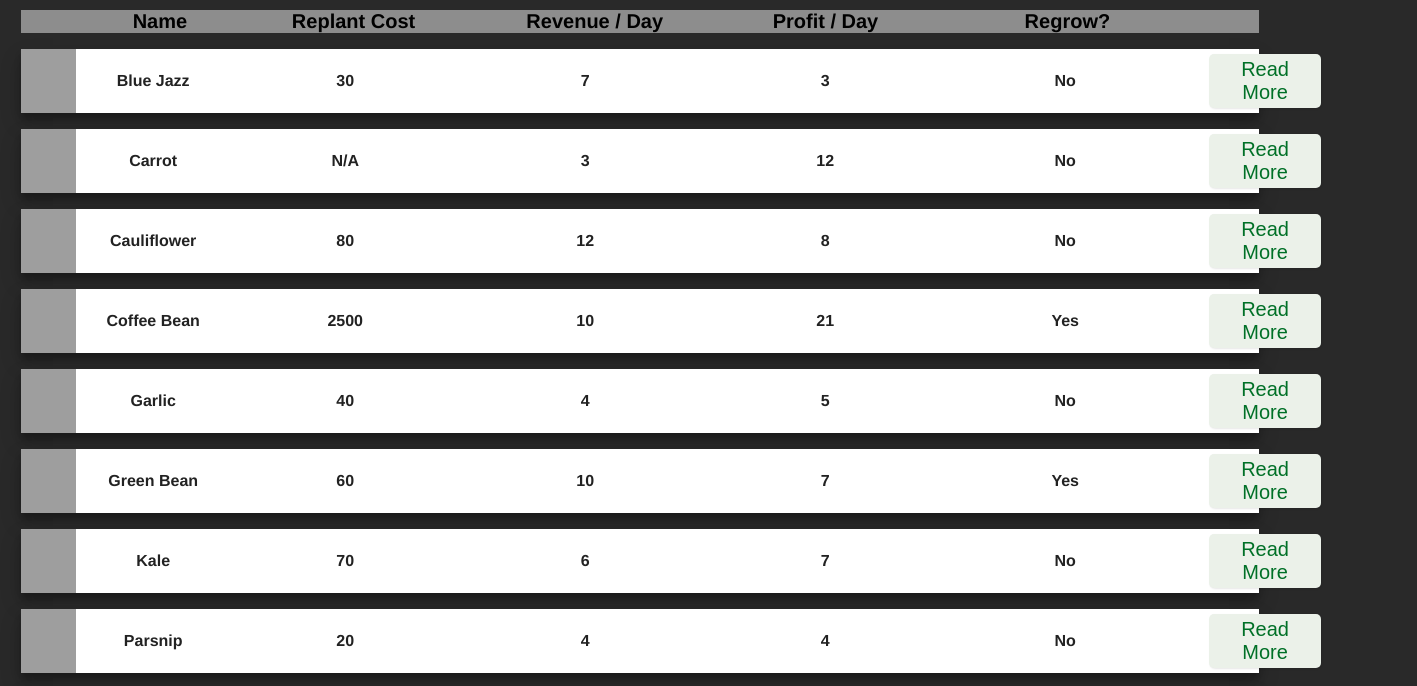
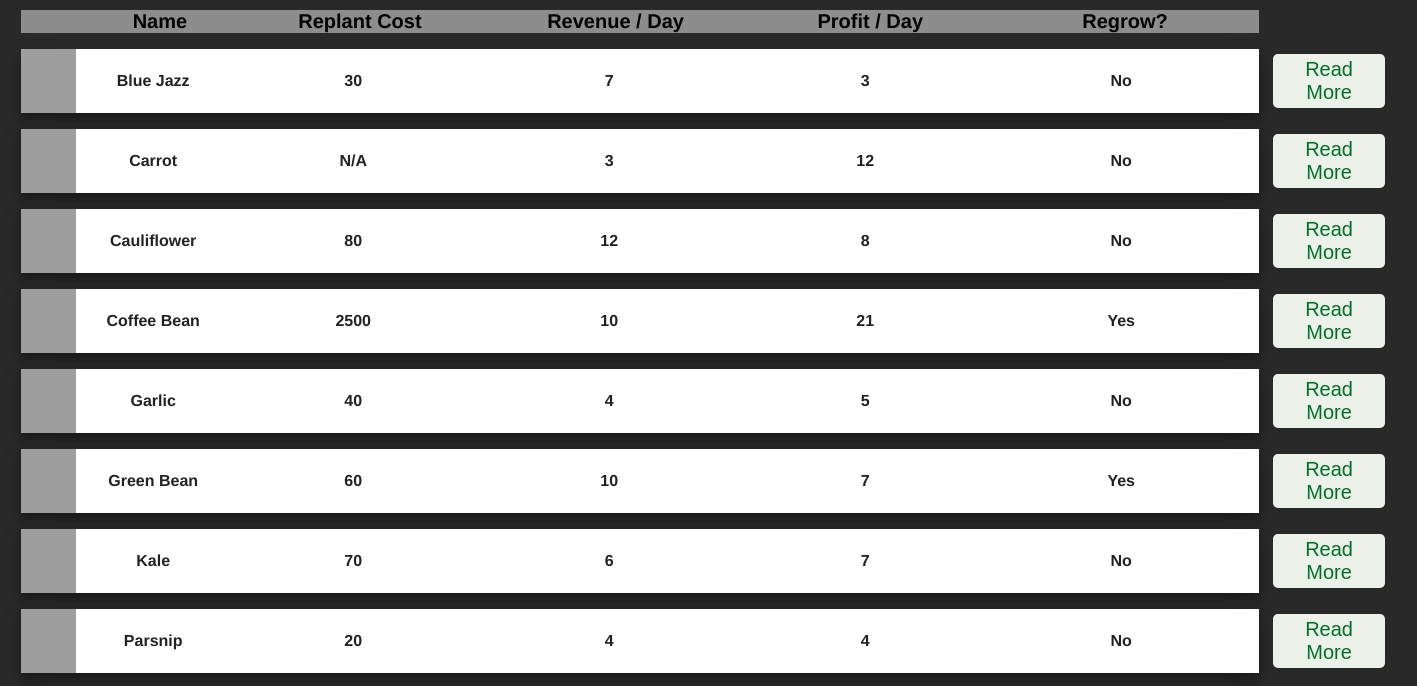
Before and after one commit to Hbox2008/SEN-PWA, a website: page public/fields.html in a window 1280 px wide. Shown: the part 59-745 px from the top of the page, 1417 px wide, since content can reach past the window. Drawn offline with Linux system fonts and the light colour scheme; grey boxes are pictures that could not be loaded; files whose address does not match are found by name.

Commit message:
Fixed spacing

```diff
--- a/public/css/fieldsstyle.css
+++ b/public/css/fieldsstyle.css
@@ -39,7 +39,7 @@
   padding-left: 1.8rem; /* Small gap between the image and the name */
   line-height: 1.2;
   white-space: nowrap; /* Prevent text wrapping */
-  overflow: hidden;
+  overflow: visible;
   text-overflow: ellipsis; /* Show ellipsis for overflow text */
   min-width: 6rem; /* Ensure the name has a minimum width */
 }
@@ -59,7 +59,7 @@
   overflow: hidden;
   text-overflow: ellipsis;
   flex-shrink: 0; /* Prevent the elements from shrinking */
-  min-width: 14rem; /* Minimum width to prevent squishing */
+  min-width: 15rem; /* Minimum width to prevent squishing */
 }
 
 .card-seedPrice {
--- a/public/fields.html
+++ b/public/fields.html
@@ -22,10 +22,10 @@
     </div>
     <div class="Topcard">
       <b style="margin-left: 7rem">Name</b>
-      <b style="margin-left: 6.2rem">Replant Cost</b>
-      <b style="margin-left: 6.6rem">Revenue / Day</b>
-      <b style="margin-left: 6.5rem">Profit / Day</b>
-      <b style="margin-left: 8.8rem">Regrow?</b>
+      <b style="margin-left: 6.6rem">Replant Cost</b>
+      <b style="margin-left: 7.5rem">Revenue / Day</b>
+      <b style="margin-left: 8rem">Profit / Day</b>
+      <b style="margin-left: 9.6rem">Regrow?</b>
     </div>
     <div class="Cropcard"></div>
     <div class="container"></div>
```
